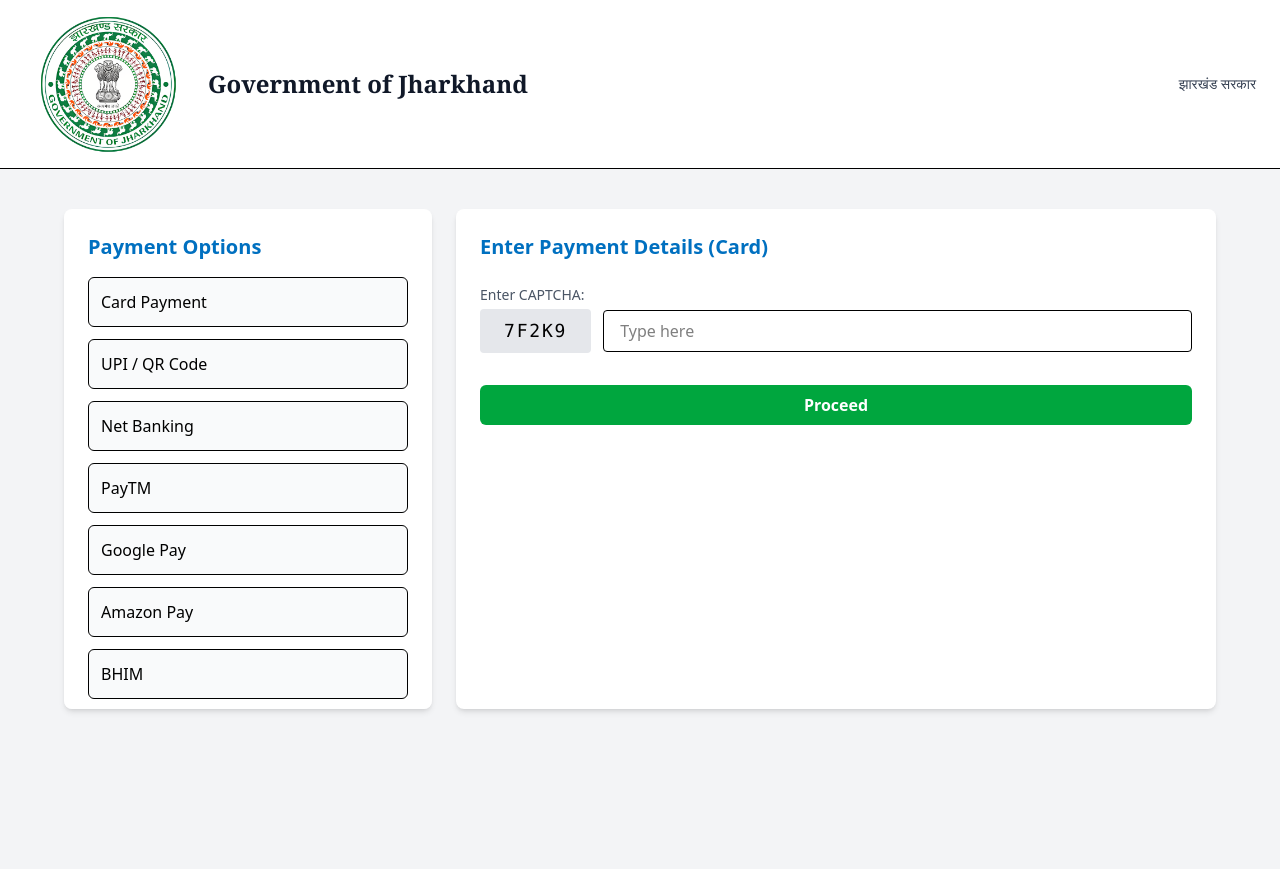
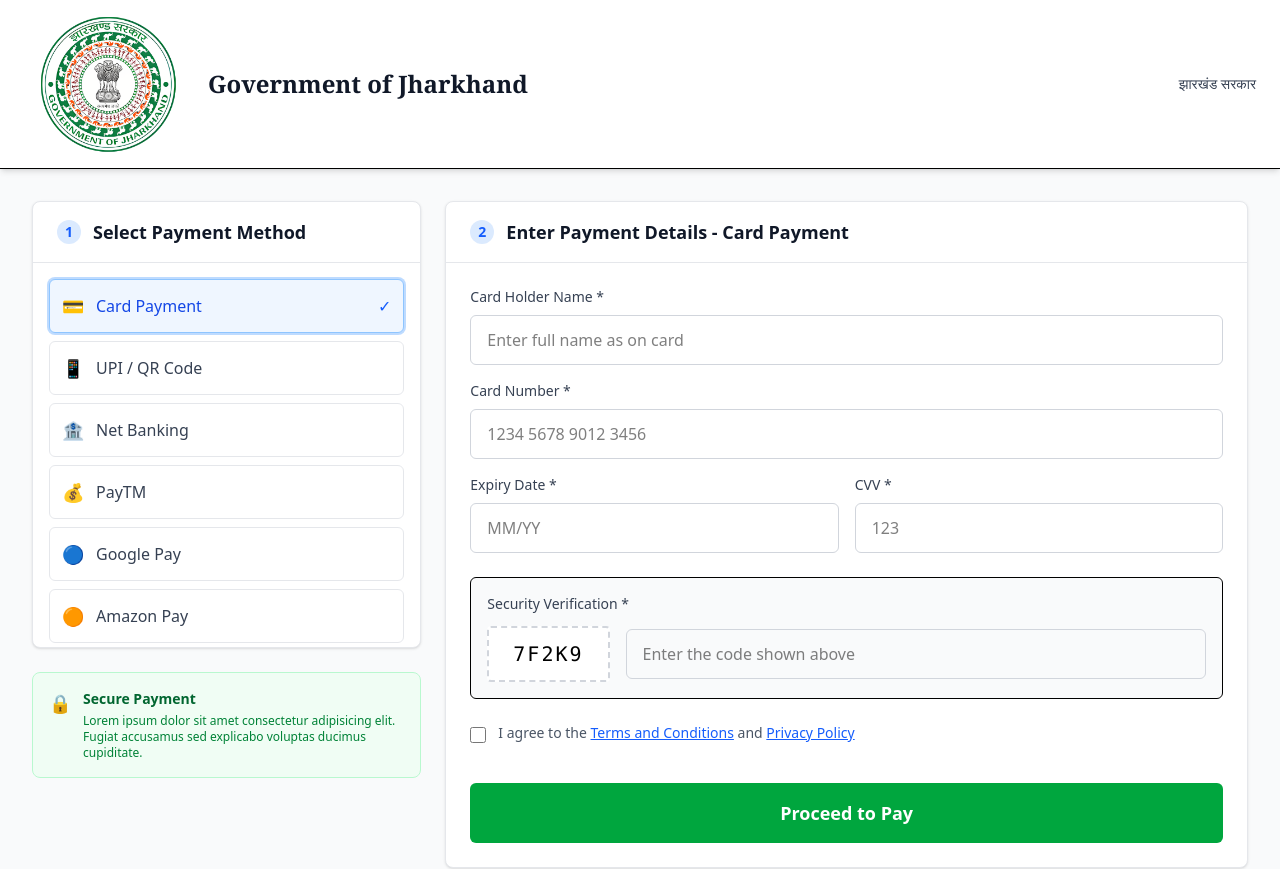
Before and after one commit to Shivvy-The-Coder/RentalGOV, a React (Vite) app in the folder client/: page /payment in a window 1280 px wide. Shown: the top 869 px of the page. Built offline with nearby package versions, Linux system fonts and the light colour scheme.

Commit message:
redirect links for public folder has been updated to Index.html

```diff
--- a/client/src/pages/PaymentSection.jsx
+++ b/client/src/pages/PaymentSection.jsx
@@ -1,121 +1,277 @@
-
-
 import React, { useState } from "react";
 import Navbar from "../components/Navbar";
 
+
 const PaymentPage = () => {
-  const [selectedMethod, setSelectedMethod] = useState("Card");
+  const [selectedMethod, setSelectedMethod] = useState("Card Payment");
 
   const paymentOptions = [
-    "Card Payment",
-    "UPI / QR Code",
-    "Net Banking",
-    "PayTM",
-    "Google Pay",
-    "Amazon Pay",
-    "BHIM",
-    "Mobile Banking",
-    "Rural Bank Payment",
+    { id: "Card Payment", label: "Card Payment", icon: "💳" },
+    { id: "UPI / QR Code", label: "UPI / QR Code", icon: "📱" },
+    { id: "Net Banking", label: "Net Banking", icon: "🏦" },
+    { id: "PayTM", label: "PayTM", icon: "💰" },
+    { id: "Google Pay", label: "Google Pay", icon: "🔵" },
+    { id: "Amazon Pay", label: "Amazon Pay", icon: "🟠" },
+    { id: "BHIM", label: "BHIM", icon: "🇮🇳" },
+    { id: "Mobile Banking", label: "Mobile Banking", icon: "📲" },
+    { id: "Rural Bank Payment", label: "Rural Bank Payment", icon: "🌾" },
   ];
 
   return (
-            <div>
+    <div className="min-h-screen bg-gray-50">
       <Navbar/>
-                    <div className="min-h-screen bg-gray-100 px-4 py-10">
-      <div className="max-w-6xl mx-auto grid md:grid-cols-3 gap-6">
-        {/* Left Section - Scrollable Payment Methods */}
-        <div className="bg-white p-6 rounded-lg shadow-md md:col-span-1 h-[500px] overflow-y-auto">
-          <h3 className="text-xl font-semibold mb-4 text-[#0070c0]">Payment Options</h3>
-          <ul className="space-y-3">
-            {paymentOptions.map((option) => (
-              <li
-                key={option}
-                className={`p-3 border rounded-md cursor-pointer ${
-                  selectedMethod === option ? "bg-blue-100 border-blue-500" : "bg-gray-50 hover:bg-gray-100"
-                }`}
-                onClick={() => setSelectedMethod(option)}
-              >
-                {option}
-              </li>
-            ))}
-          </ul>
+      {/* Main Content */}
+      <div className="max-w-7xl mx-auto px-4 sm:px-6 lg:px-8 py-8">
+        <div className="grid grid-cols-1 lg:grid-cols-3 gap-6">
+
+          {/* Payment Methods - Left Side */}
+          <div className="lg:col-span-1">
+            <div className="bg-white rounded-lg shadow-sm border border-gray-200">
+              <div className="px-6 py-4 border-b border-gray-200">
+                <h2 className="text-lg font-semibold text-gray-900 flex items-center">
+                  <span className="w-6 h-6 bg-blue-100 rounded-full flex items-center justify-center mr-3">
+                    <span className="text-blue-600 text-sm font-bold">1</span>
+                  </span>
+                  Select Payment Method
+                </h2>
               </div>
 
-        {/* Right Section - Payment Details */}
-        <div className="bg-white p-6 rounded-lg shadow-md md:col-span-2">
-          <h3 className="text-xl font-semibold text-[#0070c0] mb-6">Enter Payment Details ({selectedMethod})</h3>
+              <div className="p-4 max-h-96 overflow-y-auto">
+                <div className="space-y-2">
+                  {paymentOptions.map((option) => (
+                    <button
+                      key={option.id}
+                      className={`w-full text-left p-3 rounded-md border transition-all duration-200 flex items-center space-x-3 ${
+                        selectedMethod === option.id
+                          ? "bg-blue-50 border-blue-300 ring-2 ring-blue-200"
+                          : "bg-white border-gray-200 hover:bg-gray-50 hover:border-gray-300"
+                      }`}
+                      onClick={() => setSelectedMethod(option.id)}
+                    >
+                      <span className="text-lg">{option.icon}</span>
+                      <span className={`font-medium ${
+                        selectedMethod === option.id ? "text-blue-700" : "text-gray-700"
+                      }`}>
+                        {option.label}
+                      </span>
+                      {selectedMethod === option.id && (
+                        <span className="ml-auto text-blue-600">✓</span>
+                      )}
+                    </button>
+                  ))}
+                </div>
+              </div>
+            </div>
 
-          <form className="space-y-4">
+            {/* Security Notice */}
+            <div className="mt-6 bg-green-50 border border-green-200 rounded-lg p-4">
+              <div className="flex items-start">
+                <span className="text-green-600 text-lg mr-3">🔒</span>
+                <div>
+                  <h3 className="text-sm font-semibold text-green-800 mb-1">Secure Payment</h3>
+                  <p className="text-xs text-green-700">
+                    Lorem ipsum dolor sit amet consectetur adipisicing elit. Fugiat accusamus sed explicabo voluptas ducimus cupiditate.
+                  </p>
+                </div>
+              </div>
+            </div>
+          </div>
+
+          {/* Payment Form - Right Side */}
+          <div className="lg:col-span-2">
+            <div className="bg-white rounded-lg shadow-sm border border-gray-200">
+              <div className="px-6 py-4 border-b border-gray-200">
+                <h2 className="text-lg font-semibold text-gray-900 flex items-center">
+                  <span className="w-6 h-6 bg-blue-100 rounded-full flex items-center justify-center mr-3">
+                    <span className="text-blue-600 text-sm font-bold">2</span>
+                  </span>
+                  Enter Payment Details - {selectedMethod}
+                </h2>
+              </div>
+
+              <div className="p-6">
+                <div className="space-y-6">
+                  {/* Card Payment Fields */}
                   {selectedMethod === "Card Payment" && (
-              <>
+                    <div className="space-y-4">
+                      <div>
+                        <label className="block text-sm font-medium text-gray-700 mb-2">
+                          Card Holder Name *
+                        </label>
                         <input
                           type="text"
-                  placeholder="Card Holder Name"
-                  className="w-full border px-4 py-2 rounded focus:ring-2 focus:ring-[#0070c0]"
+                          placeholder="Enter full name as on card"
+                          className="w-full px-4 py-3 border border-gray-300 rounded-md focus:ring-2 focus:ring-blue-500 focus:border-blue-500 transition-colors"
+                          required
                         />
+                      </div>
+
+                      <div>
+                        <label className="block text-sm font-medium text-gray-700 mb-2">
+                          Card Number *
+                        </label>
                         <input
                           type="text"
-                  placeholder="Card Number"
-                  className="w-full border px-4 py-2 rounded focus:ring-2 focus:ring-[#0070c0]"
+                          placeholder="1234 5678 9012 3456"
+                          className="w-full px-4 py-3 border border-gray-300 rounded-md focus:ring-2 focus:ring-blue-500 focus:border-blue-500 transition-colors"
+                          maxLength="19"
+                          required
                         />
-                <div className="grid grid-cols-2 gap-4">
+                      </div>
+
+                      <div className="grid grid-cols-1 sm:grid-cols-2 gap-4">
+                        <div>
+                          <label className="block text-sm font-medium text-gray-700 mb-2">
+                            Expiry Date *
+                          </label>
                           <input
                             type="text"
-                    placeholder="Expiry (MM/YY)"
-                    className="border px-4 py-2 rounded focus:ring-2 focus:ring-[#0070c0]"
+                            placeholder="MM/YY"
+                            className="w-full px-4 py-3 border border-gray-300 rounded-md focus:ring-2 focus:ring-blue-500 focus:border-blue-500 transition-colors"
+                            maxLength="5"
+                            required
                           />
+                        </div>
+                        <div>
+                          <label className="block text-sm font-medium text-gray-700 mb-2">
+                            CVV *
+                          </label>
                           <input
                             type="password"
-                    placeholder="CVV"
-                    className="border px-4 py-2 rounded focus:ring-2 focus:ring-[#0070c0]"
-                  />
-                </div>
-              </>
-            )}
-
-            {selectedMethod === "UPI / QR Code" && (
-              <input
-                type="text"
-                placeholder="Enter UPI ID (e.g. name@upi)"
-                className="w-full border px-4 py-2 rounded focus:ring-2 focus:ring-[#0070c0]"
-              />
-            )}
-
-            {selectedMethod === "Net Banking" && (
-              <select className="w-full border px-4 py-2 rounded focus:ring-2 focus:ring-[#0070c0]">
-                <option>Select your Bank</option>
-                <option>SBI</option>
-                <option>ICICI</option>
-                <option>HDFC</option>
-                <option>Axis</option>
-              </select>
-            )}
-
-            {/* Common CAPTCHA */}
-            <div>
-              <label className="block text-sm font-medium text-gray-600 mb-1">Enter CAPTCHA:</label>
-              <div className="flex items-center gap-3">
-                <div className="px-6 py-2 bg-gray-200 rounded text-lg font-mono tracking-widest select-none">
-                  7F2K9
-                </div>
-                <input
-                  type="text"
-                  placeholder="Type here"
-                  className="flex-1 border px-4 py-2 rounded focus:ring-2 focus:ring-[#0070c0]"
+                            placeholder="123"
+                            className="w-full px-4 py-3 border border-gray-300 rounded-md focus:ring-2 focus:ring-blue-500 focus:border-blue-500 transition-colors"
+                            maxLength="4"
+                            required
                           />
                         </div>
                       </div>
+                    </div>
+                  )}
 
-            <button
-              type="submit"
-              className="w-full mt-4 bg-green-600 hover:bg-green-700 text-white py-2 rounded-md font-semibold"
+                  {/* UPI Payment Fields */}
+                  {selectedMethod === "UPI / QR Code" && (
+                    <div>
+                      <label className="block text-sm font-medium text-gray-700 mb-2">
+                        UPI ID *
+                      </label>
+                      <input
+                        type="text"
+                        placeholder="yourname@upi (e.g., john@paytm, user@gpay)"
+                        className="w-full px-4 py-3 border border-gray-300 rounded-md focus:ring-2 focus:ring-blue-500 focus:border-blue-500 transition-colors"
+                        required
+                      />
+                      <p className="mt-2 text-xs text-gray-500">
+                        Enter your registered UPI ID to proceed with payment
+                      </p>
+                    </div>
+                  )}
+
+                  {/* Net Banking Fields */}
+                  {selectedMethod === "Net Banking" && (
+                    <div>
+                      <label className="block text-sm font-medium text-gray-700 mb-2">
+                        Select Your Bank *
+                      </label>
+                      <select
+                        className="w-full px-4 py-3 border border-gray-300 rounded-md focus:ring-2 focus:ring-blue-500 focus:border-blue-500 transition-colors"
+                        required
                       >
-              Proceed
-            </button>
-          </form>
+                        <option value="">Choose your bank</option>
+                        <option value="sbi">State Bank of India (SBI)</option>
+                        <option value="icici">ICICI Bank</option>
+                        <option value="hdfc">HDFC Bank</option>
+                        <option value="axis">Axis Bank</option>
+                        <option value="pnb">Punjab National Bank</option>
+                        <option value="bob">Bank of Baroda</option>
+                        <option value="canara">Canara Bank</option>
+                        <option value="union">Union Bank of India</option>
+                      </select>
+                    </div>
+                  )}
+
+                  {/* Other payment methods */}
+                  {(selectedMethod === "PayTM" || selectedMethod === "Google Pay" || selectedMethod === "Amazon Pay" || selectedMethod === "BHIM") && (
+                    <div>
+                      <label className="block text-sm font-medium text-gray-700 mb-2">
+                        Mobile Number *
+                      </label>
+                      <input
+                        type="tel"
+                        placeholder="Enter registered mobile number"
+                        className="w-full px-4 py-3 border border-gray-300 rounded-md focus:ring-2 focus:ring-blue-500 focus:border-blue-500 transition-colors"
+                        maxLength="10"
+                        required
+                      />
+                    </div>
+                  )}
+
+                  {/* CAPTCHA Section */}
+                  <div className="bg-gray-50 p-4 rounded-md border">
+                    <label className="block text-sm font-medium text-gray-700 mb-3">
+                      Security Verification *
+                    </label>
+                    <div className="flex flex-col sm:flex-row items-start sm:items-center gap-4">
+                      <div className="bg-white px-6 py-3 border-2 border-dashed border-gray-300 rounded text-xl font-mono tracking-widest select-none">
+                        7F2K9
+                      </div>
+                      <div className="flex-1 min-w-0">
+                        <input
+                          type="text"
+                          placeholder="Enter the code shown above"
+                          className="w-full px-4 py-3 border border-gray-300 rounded-md focus:ring-2 focus:ring-blue-500 focus:border-blue-500 transition-colors"
+                          required
+                        />
                       </div>
                     </div>
                   </div>
+
+                  {/* Terms and Conditions */}
+                  <div className="flex items-start space-x-3">
+                    <input
+                      type="checkbox"
+                      id="terms"
+                      className="mt-1 h-4 w-4 text-blue-600 focus:ring-blue-500 border-gray-300 rounded"
+                      required
+                    />
+                    <label htmlFor="terms" className="text-sm text-gray-600">
+                      I agree to the{" "}
+                      <a href="#" className="text-blue-600 hover:text-blue-800 underline">
+                        Terms and Conditions
+                      </a>{" "}
+                      and{" "}
+                      <a href="#" className="text-blue-600 hover:text-blue-800 underline">
+                        Privacy Policy
+                      </a>
+                    </label>
+                  </div>
+
+                  {/* Submit Button */}
+                  <div className="pt-4">
+                    <button
+                      type="submit"
+                      className="w-full bg-green-600 hover:bg-green-700 text-white py-4 px-6 rounded-md font-semibold text-lg transition-colors duration-200 focus:ring-4 focus:ring-green-200 focus:outline-none"
+                    >
+                      Proceed to Pay
+                    </button>
+                  </div>
+                </div>
+              </div>
+            </div>
+
+          </div>
+        </div>
+      </div>
+
+      {/* Footer */}
+      <footer className="bg-gray-800 text-white mt-16">
+        <div className="max-w-7xl mx-auto px-4 sm:px-6 lg:px-8 py-8">
+          <div className="text-center">
+            <p className="text-sm text-gray-300">
+              © 2025  Maintained by ACM India.
+            </p>
+          </div>
+        </div>
+      </footer>
     </div>
   );
 };
```
Lines whose indentation alone changed are shown as unchanged.
